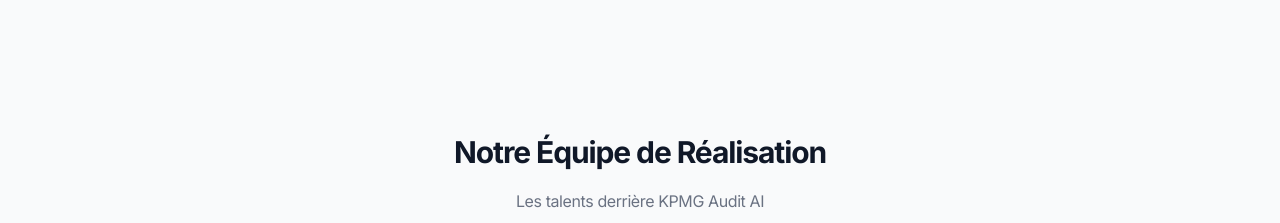
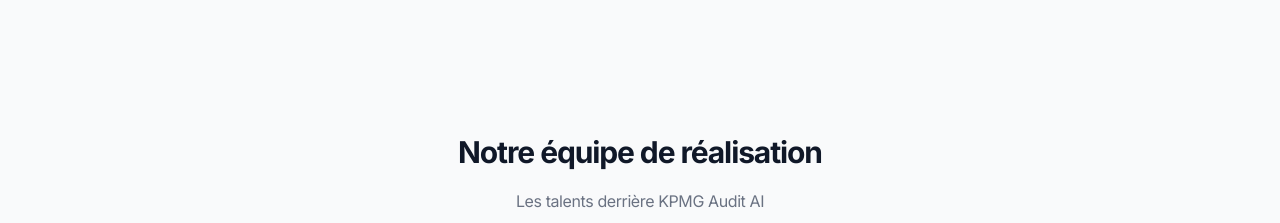
Before and after one commit to Banitongwa7/audit-ai, a Next.js app: page / in a window 1280 px wide. Shown: the part 3660-3883 px from the top of the page. Built offline with nearby package versions, Linux system fonts and the light colour scheme.

Commit message:
Fix capitalization in TeamSection heading for consistency

```diff
--- a/components/teamsection.tsx
+++ b/components/teamsection.tsx
@@ -26,7 +26,7 @@
       <div className="mx-auto max-w-6xl px-4 sm:px-6">
         <div className="text-center mb-12">
           <h2 className="text-3xl font-bold text-gray-900 mb-4">
-            Notre Équipe de Réalisation
+            Notre équipe de réalisation
           </h2>
           <p className="text-gray-500">
             Les talents derrière KPMG Audit AI
```
